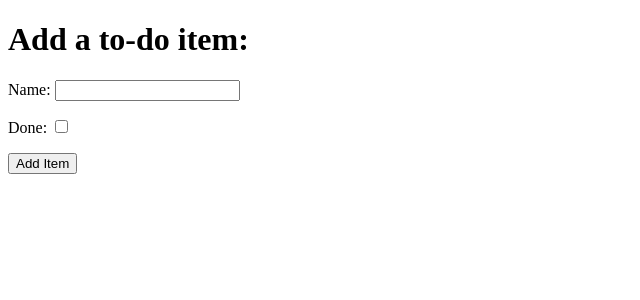
After one commit to hartnetl/hello-django, a Django app: page /add in a window 1280 px wide. The commit adds this page. Shown: the top 300 px of the page, without its empty margins (0-640 px from the left). Run offline with Django 3.2, Linux system fonts and the light colour scheme.

Commit message:
Finish lesson 6.3 - creating new items for user pt1

```diff
--- a/my_new_django/urls.py
+++ b/my_new_django/urls.py
@@ -15,9 +15,11 @@ Including another URLconf
 """
 from django.contrib import admin
 from django.urls import path
-from todo.views import get_todo_list
+from todo.views import get_todo_list, add_item
 
 urlpatterns = [
+    # path('url', view_function, name)
     path('admin/', admin.site.urls),
-    path('', get_todo_list, name='get_todo_list')
+    path('', get_todo_list, name='get_todo_list'),
+    path('add', add_item, name='add')
 ]
--- /dev/null
+++ b/todo/templates/todo/add_item.html
@@ -0,0 +1,42 @@
+<!DOCTYPE html>
+<html lang="en">
+
+<head>
+    <meta charset="UTF-8">
+    <meta http-equiv="X-UA-Compatible" content="IE=edge">
+    <meta name="viewport" content="width=device-width, initial-scale=1.0">
+    <title>Django todo lesson</title>
+</head>
+
+<body>
+    <h1>Add a to-do item:</h1>
+
+    <!-- the action here is the add url that we'll submit the form to -->
+    <form method="POST" action="add">
+        <!-- This is how a user enters the name, and if its done -->
+        <div>
+            <p>
+                <!-- the name here used to access the inputs value in the view function
+               the id here is to identify it for css etc  -->
+                <label for="id_name">Name: </label>
+                <input type="text" id="id_name" name="item_name">
+            </p>
+        </div>
+
+        <div>
+            <p>
+                <label for="id_done">Done: </label>
+                <input type="checkbox" id="id_done" name="done">
+            </p>
+        </div>
+
+        <div>
+            <p>
+                <button type="submit">Add Item</button>
+            </p>
+        </div>
+    </form>
+
+</body>
+
+</html>
--- a/todo/templates/todo/todo_list.html
+++ b/todo/templates/todo/todo_list.html
@@ -24,5 +24,7 @@
         {% endfor %}
     </table>
 
+    <a href="/add">Add an item</a>
+
 </body>
 </html>
--- a/todo/views.py
+++ b/todo/views.py
@@ -11,3 +11,6 @@ def get_todo_list(request):
         'items': items
     }
     return render(request, 'todo/todo_list.html', context)
+
+def add_item(request):
+    return render(request, 'todo/add_item.html')
```
Also changed, not shown: notes.txt (+29 -0 lines).
